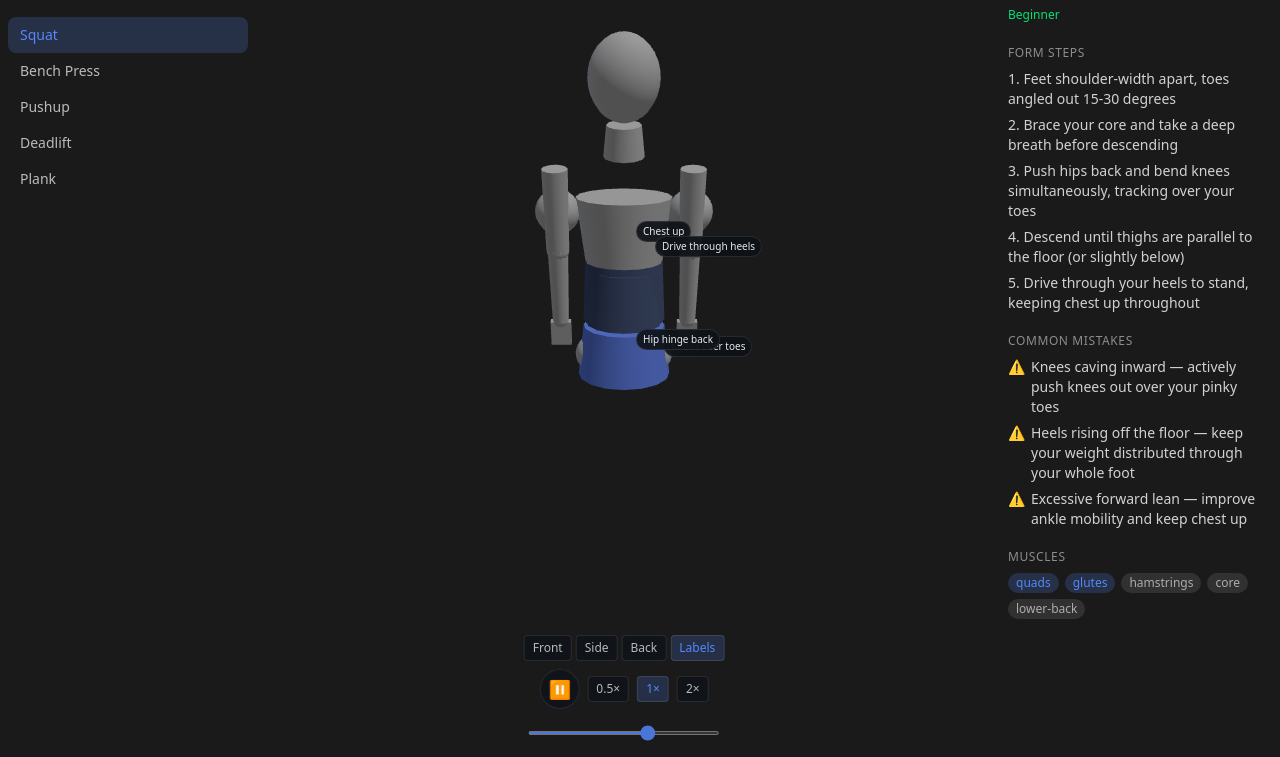
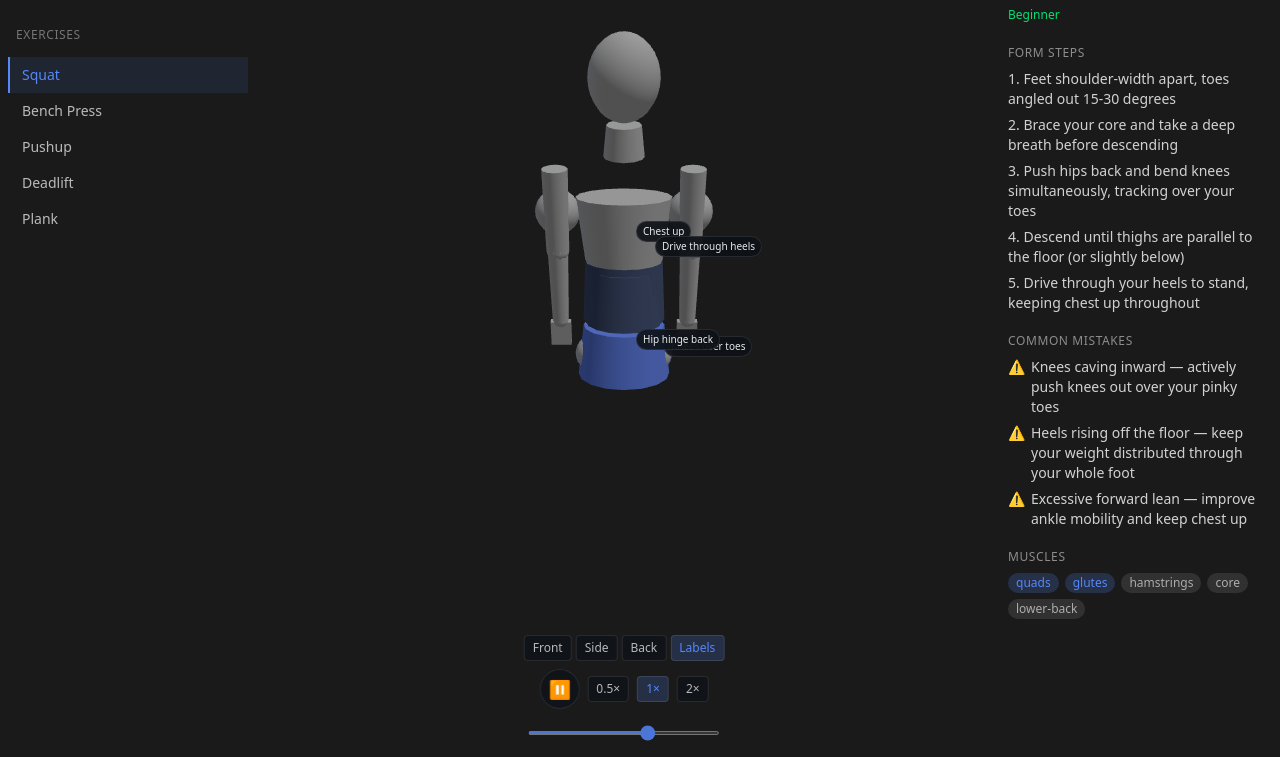
Before and after one commit to kylesulit0-del/FormCheck, a website built with Vite: page index.html in a window 1280 px wide. Shown: the part 43-800 px from the top of the page. Built offline with nearby package versions, Linux system fonts and the light colour scheme; animation ran at ten frames a second.

Commit message:
feat(02-01): exercise selector left-border indicator and Exercises header
- Add 'Exercises' header label above the exercise list in left panel
- Replace bg-accent/20 active highlight with border-l-2 border-accent left border
- Active state uses bg-accent/10 + text-accent + colored left border
- Inactive state uses border-transparent for consistent text alignment
- Remove rounded-lg (one-side borders look odd with rounded corners)

```diff
--- a/index.html
+++ b/index.html
@@ -12,6 +12,9 @@
       <header class="px-4 py-3">
         <h1 class="text-lg font-semibold tracking-tight">FormCheck</h1>
       </header>
+      <div class="px-4 pt-3 pb-1">
+        <span class="text-xs font-medium text-white/40 uppercase tracking-wider">Exercises</span>
+      </div>
       <nav id="exercise-list" class="flex-1 overflow-y-auto p-2"></nav>
     </aside>
 
--- a/src/ui/ExerciseSelector.ts
+++ b/src/ui/ExerciseSelector.ts
@@ -15,10 +15,10 @@ export function mountExerciseSelector(container: HTMLElement): void {
       btn.type = 'button'
       btn.textContent = exercise.name
       btn.className =
-        'w-full text-left px-3 py-2 rounded-lg text-sm transition-colors ' +
+        'w-full text-left px-3 py-2 text-sm transition-colors border-l-2 ' +
         (id === selectedExerciseId
-          ? 'bg-accent/20 text-accent font-medium'
-          : 'text-white/70 hover:bg-white/5 hover:text-white')
+          ? 'border-accent text-accent font-medium bg-accent/10'
+          : 'border-transparent text-white/70 hover:text-white hover:bg-white/5')
 
       btn.addEventListener('click', () => {
         appStore.getState().setExercise(id)
```
